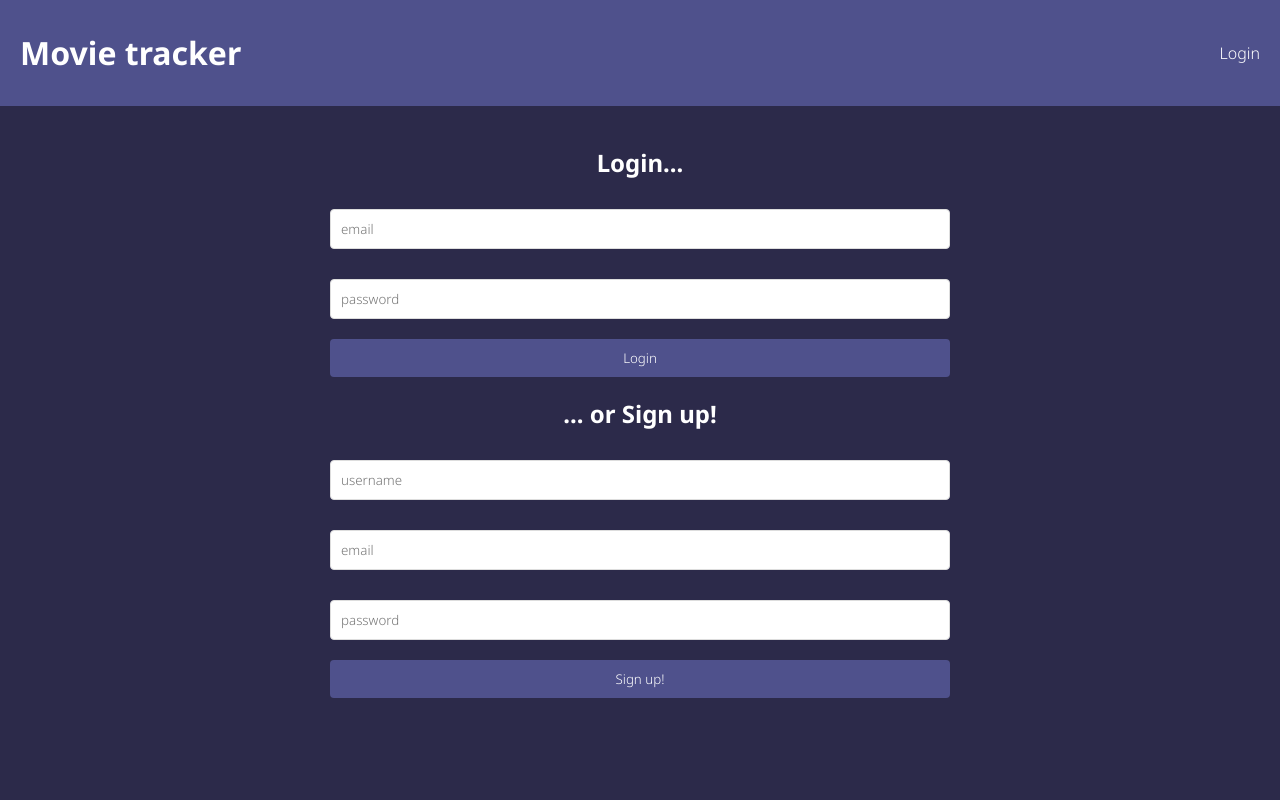
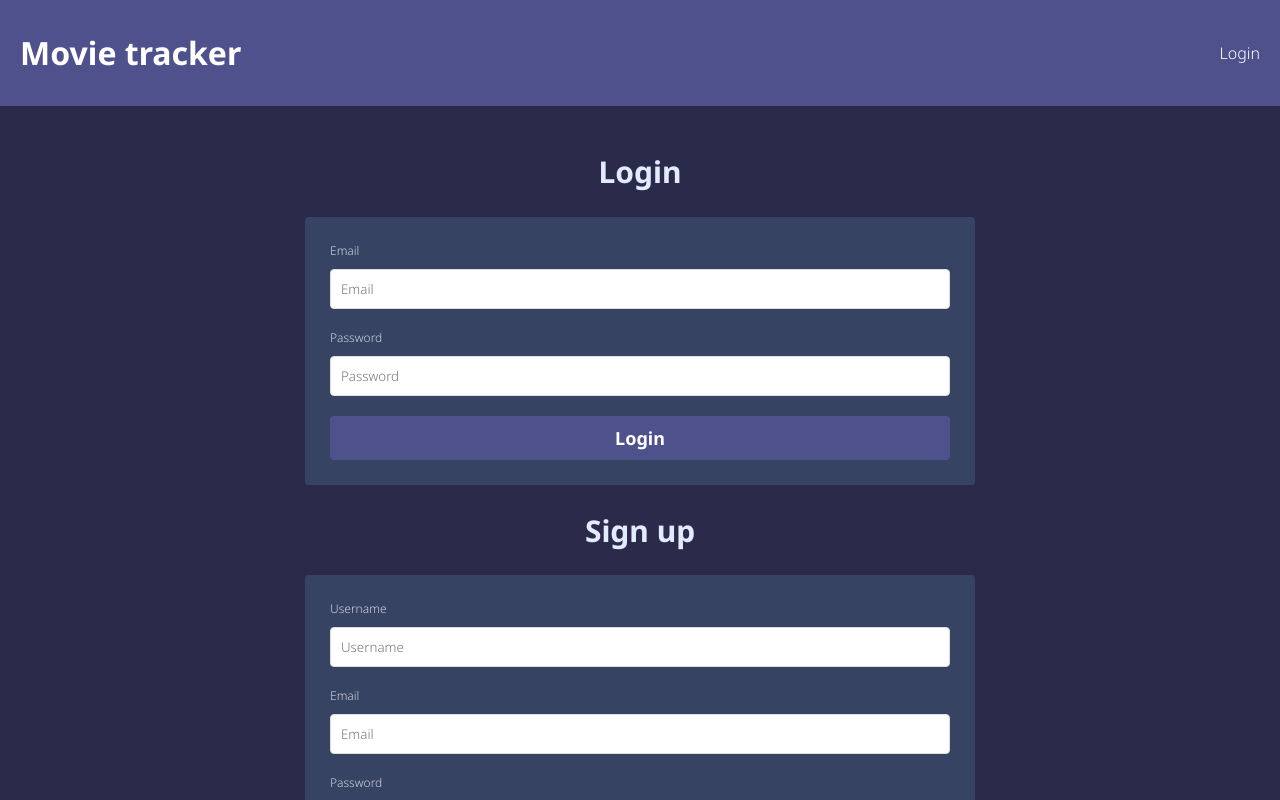
Before and after one commit to Rostysaurus/MERN-movies-app, a React (Create React App) app in the folder frontend/: page /login in a window 1280 px wide. Shown: the top 800 px of the page. Built offline with nearby package versions, Linux system fonts and the light colour scheme.

Commit message:
Refactored the login and register form and started adding validations

```diff
--- a/frontend/src/components/Form input/FormInput.jsx
+++ b/frontend/src/components/Form input/FormInput.jsx
@@ -1,13 +1,16 @@
+import { Fragment } from "react"
 import "./formInput.scss"
 
 export default function FormInput(props) {
+  const { label, onChange, id, errorMessage, ...inputs } = props
   return (
-    <div className="formInput">
+    <Fragment>
+      <label>{label}</label>
       <input
-        placeholder={props.placeholder}
-        type={props.type}
-        name={props.name}
+        { ...inputs }
+        onChange={onChange}
         />
-    </div>
+        <span>{errorMessage}</span>
+    </Fragment>
   )
 }
--- a/frontend/src/context/authContext/ApiCalls.jsx
+++ b/frontend/src/context/authContext/ApiCalls.jsx
@@ -21,9 +21,9 @@ export const register = async (user, dispatch) => {
 
   try {
     const res = await axios.post("api/auth/register", {
-      username: user.registerUsername,
-      email: user.registerEmail,
-      password: user.registerPassword
+      username: user.username,
+      email: user.email,
+      password: user.password
     })
     dispatch(registerSuccess(res.data))
   } catch (error) {
--- a/frontend/src/pages/login/Login.jsx
+++ b/frontend/src/pages/login/Login.jsx
@@ -5,11 +5,6 @@ import "./login.scss"
 import FormInput from '../../components/Form input/FormInput'
 
 export default function Login() {
-  const [email, setEmail] = useState("")
-  const [password, setPassword] = useState("")
-  const [registerEmail, setRegisterEmail] = useState("")
-  const [registerPassword, setRegisterPassword] = useState("")
-  const [registerUsername, setRegisterUsername] = useState("")
   const {isFetching, error, dispatch} = useAuthContext()
 
   const [loginValues, setLoginValues] = useState({
@@ -20,7 +15,8 @@ export default function Login() {
   const [registerValues, setRegisterValues] = useState({
     username: "",
     email: "",
-    password: ""
+    password: "",
+    confirmPassword: ""
   })
 
   const loginInputs = [
@@ -29,6 +25,7 @@ export default function Login() {
       name: "email",
       type: "text",
       placeholder: "Email",
+      errorMessage: "You need to have a valid email address!",
       label: "Email"
     },
     {
@@ -36,6 +33,7 @@ export default function Login() {
       name: "password",
       type: "password",
       placeholder: "Password",
+      errorMessage: "Password should be 8-20 characters and include at least a number, a letter and a special character",
       label: "Password"
     }
   ]
@@ -43,62 +41,74 @@ export default function Login() {
   const registerInputs = [
     {
       id: 1,
+      name: "username",
+      type: "username",
+      placeholder: "Username",
+      errorMessage: "Username should be 3-16 characters long and not inclue any special characters",
+      label: "Username"
+    },
+    {
+      id: 2,
       name: "email",
       type: "text",
       placeholder: "Email",
+      errorMessage: "",
       label: "Email"
     },
     {
-      id: 2,
+      id: 3,
       name: "password",
       type: "password",
       placeholder: "Password",
+      errorMessage: "Password should be 8-20 characters and include at least a number, a letter and a special character",
       label: "Password"
     },
     {
-      id: 3,
+      id: 4,
       name: "confirmPassword",
       type: "password",
       placeholder: "Confirm Password",
+      errorMessage: "Passwords do not match!",
       label: "Confirm Password"
-    },
-    {
-      id: 4,
-      name: "username",
-      type: "username",
-      placeholder: "Username",
-      label: "Username"
     }
   ]
 
-  console.log(registerEmail, registerPassword, registerUsername)
+  console.log(registerValues)
 
 
   const handleLogin = (e) => {
     e.preventDefault()
-    login({email, password}, dispatch)
+    login(loginValues, dispatch)
   }
 
   const handleRegister = (e) => {
     e.preventDefault()
-    register({registerUsername, registerEmail, registerPassword}, dispatch)
+    const { username, email, password } = registerValues
+    register({username, email, password}, dispatch)
+  }
+
+  const handleLoginChange = (e) => {
+    setLoginValues({ ...loginValues, [e.target.name]: e.target.value })
+  }
+
+  const handleRegisterChange = (e) => {
+    setRegisterValues({ ...registerValues, [e.target.name]: e.target.value })
   }
 
   return (
     <Fragment>
-      <h2>Login...</h2>
+      <h2>Login</h2>
       <div className='login'>
         <form className='loginForm'>
-          <input
-            type="text"
-            placeholder='email'
-            className='loginInput'
-            onChange={(e) => setEmail(e.target.value)}/>
-          <input
-            type="password"
-            placeholder='password'
-            className='loginInput'
-            onChange={(e) => setPassword(e.target.value)}/>
+          {loginInputs.map((input) => (
+            <FormInput
+              className='loginInput'
+              key={input.id}
+              { ...input }
+              value={loginValues[input.name]}
+              onChange={handleLoginChange}
+              />
+          ))}
           <button
             className='loginButton'
             onClick={handleLogin}
@@ -108,24 +118,18 @@ export default function Login() {
             </button>
         </form>
       </div>
-      <h2>... or Sign up!</h2>
+      <h2>Sign up</h2>
       <div className='login'>
         <form className='loginForm'>
-          <input
-            type="text"
-            placeholder='username'
-            className='loginInput'
-            onChange={(e) => setRegisterUsername(e.target.value)}/>
-          <input
-            type="text"
-            placeholder='email'
-            className='loginInput'
-            onChange={(e) => setRegisterEmail(e.target.value)}/>
-          <input
-            type="password"
-            placeholder='password'
-            className='loginInput'
-            onChange={(e) => setRegisterPassword(e.target.value)}/>
+            {registerInputs.map((input) => (
+              <FormInput
+                className='loginInput'
+                key={input.id}
+                { ...input }
+                value={registerValues[input.name]}
+                onChange={handleRegisterChange}
+                />
+            ))}
           <button
             className='loginButton'
             onClick={handleRegister}
--- a/frontend/src/pages/login/login.scss
+++ b/frontend/src/pages/login/login.scss
@@ -2,6 +2,8 @@
 
 h2 {
   text-align: center;
+  color: #e3ebff;
+  font-size: 30px;
 }
 
 .login {
@@ -12,9 +14,23 @@ h2 {
     width: 50%;
     display: flex;
     flex-direction: column;
-    align-items: center;
+    padding: 25px;
+    background: #374362;
+    border-radius: 4px;
 
 
+    label {
+      font-size: 12px;
+      justify-self: flex-start;
+      color: #d0d6e3;
+    }
+
+    span {
+      color: red;
+      font-size: 12px;
+      padding: 0 0 20px 0 ;
+      display: none;
+    }
 
     .loginInput {
       display: block;
@@ -38,6 +54,8 @@ h2 {
       border-radius: 4px;
       cursor: pointer;
       font-family: 'Noto Sans', sans-serif;
+      font-size: 18px;
+      font-weight: bold;
     }
   }
 }
```
